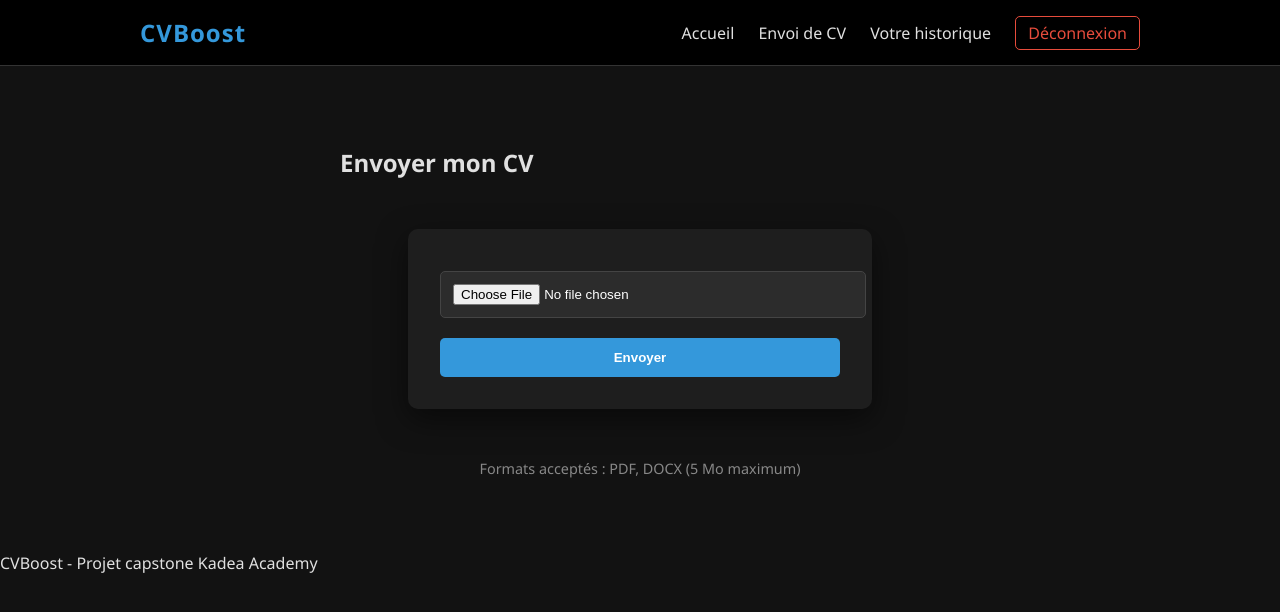
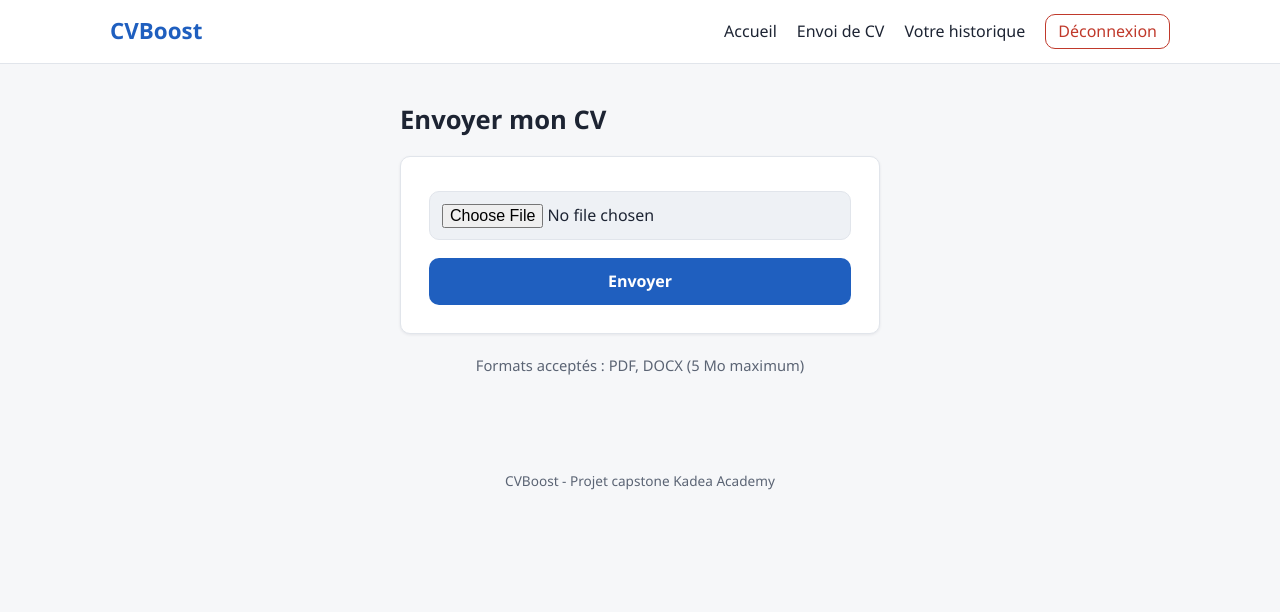
Before and after one commit to jason-bit-lang/cvboost_enterprise, a Flask app: page /upload in a window 1280 px wide. Shown: the top 612 px of the page. Run offline with Flask 3, Linux system fonts and the light colour scheme; the visitor is signed in with stand-in values (Sample User, id 1); some libraries are stand-ins or nearby versions.

Commit message:
Partie 4 : feuille de style reecrite avec des variables de couleur (theme A par defaut, en attente du choix)

```diff
--- a/app/static/style.css
+++ b/app/static/style.css
@@ -1,197 +1,188 @@
-/* Couleurs Variables */
+/* CVBoost - feuille de style unique.
+   Toutes les couleurs sont des variables : changer de theme = changer seulement le bloc :root. */
 :root {
-    --bg-dark: #121212;
-    --card-dark: #1e1e1e;
-    --text-main: #e0e0e0;
-    --accent: #3498db; /* Un bleu élégant */
-    --accent-hover: #2980b9;
+    --fond: #f6f7f9;          /* fond de la page */
+    --surface: #ffffff;       /* cartes, formulaires, menu */
+    --surface-2: #eef1f5;     /* champs, bulles du candidat */
+    --bordure: #e1e5eb;
+    --texte: #1d2433;
+    --texte-doux: #5b6474;    /* textes secondaires */
+    --accent: #1f5fbf;        /* boutons et liens */
+    --accent-fonce: #174a96;  /* survol des boutons */
+    --sur-accent: #ffffff;    /* texte ecrit sur un bouton */
+    --bulle-ia: #e8f0fb;      /* bulles de la recruteuse */
+    --succes: #1e7d4f;
+    --erreur: #c0392b;
+    --police: 'Segoe UI', system-ui, -apple-system, Roboto, sans-serif;
+    --police-titre: var(--police);
+    --rayon: 10px;
+    --ombre: 0 1px 3px rgba(20, 30, 50, 0.08);
+    --ombre-survol: 0 8px 20px rgba(20, 30, 50, 0.12);
 }
 
+/* Base */
+* { box-sizing: border-box; }
+
 body {
-    font-family: 'Segoe UI', Tahoma, Geneva, Verdana, sans-serif;
-    background-color: var(--bg-dark);
-    color: var(--text-main);
     margin: 0;
-    padding: 0;
+    font-family: var(--police);
+    background-color: var(--fond);
+    color: var(--texte);
+    line-height: 1.55;
 }
 
-/* Navigation (Inspiré de ta vidéo) */
+h1, h2, h3, h4 { font-family: var(--police-titre); line-height: 1.25; }
+h2 { font-size: 1.6rem; margin: 0 0 0.6rem; }
+a { color: var(--accent); }
+.discret { color: var(--texte-doux); font-size: 0.92rem; }
+
+/* Apparition douce de chaque page (desactivee si l'utilisateur prefere moins d'animations) */
+.container { animation: apparition 0.35s ease-out; }
+@keyframes apparition {
+    from { opacity: 0; transform: translateY(6px); }
+    to { opacity: 1; transform: none; }
+}
+@media (prefers-reduced-motion: reduce) {
+    * { animation: none !important; transition: none !important; }
+}
+
+/* Menu de navigation */
 nav {
-    background-color: #000;
-    padding: 1rem 0;
-    border-bottom: 1px solid #333;
+    background-color: var(--surface);
+    border-bottom: 1px solid var(--bordure);
+    position: sticky;
+    top: 0;
+    z-index: 10;
 }
 
 .nav-container {
     display: flex;
+    flex-wrap: wrap;
     justify-content: space-between;
     align-items: center;
-    max-width: 1000px; /* Selon ton tuto */
+    gap: 10px;
+    max-width: 1100px;
     margin: 0 auto;
-    padding: 0 20px;
+    padding: 14px 20px;
 }
 
 .nav-container strong {
-    font-size: 1.5rem;
-    color: var(--accent);
-    letter-spacing: 1px;
-}
-
-.menu a {
-    color: var(--text-main);
-    text-decoration: none;
-    margin-left: 20px;
-    font-weight: 500;
-    transition: color 0.3s;
-}
-
-.menu a:hover {
+    font-family: var(--police-titre);
+    font-size: 1.4rem;
     color: var(--accent);
 }
 
-/* Bouton spécial déconnexion */
-.logout-btn {
-    border: 1px solid #e74c3c;
-    padding: 5px 12px;
-    border-radius: 5px;
-    color: #e74c3c !important;
+.menu { display: flex; flex-wrap: wrap; gap: 6px 20px; align-items: center; }
+
+.menu a {
+    color: var(--texte);
+    text-decoration: none;
+    font-weight: 500;
+    transition: color 0.2s;
 }
 
-.logout-btn:hover {
-    background-color: #e74c3c;
-    color: white !important;
+.menu a:hover { color: var(--accent); }
+
+.logout-btn {
+    border: 1px solid var(--erreur);
+    padding: 4px 12px;
+    border-radius: var(--rayon);
+    color: var(--erreur) !important;
 }
 
-/* Style des formulaires (Sombre) */
-form {
-    background-color: var(--card-dark);
-    padding: 2rem;
-    border-radius: 10px;
-    max-width: 400px;
-    margin: 50px auto;
-    box-shadow: 0 10px 30px rgba(0,0,0,0.5);
+.logout-btn:hover { background-color: var(--erreur); color: #fff !important; }
+
+/* Conteneurs des pages */
+.form-container, .result-container, .history-container { max-width: 520px; margin: 40px auto; padding: 0 20px; }
+.page-large { max-width: 1100px; margin: 30px auto; padding: 0 20px; }
+
+.hero-section { max-width: 720px; margin: 80px auto; padding: 0 20px; text-align: center; }
+.hero-section h2 { font-size: 2.2rem; }
+.hero-section p { color: var(--texte-doux); font-size: 1.1rem; }
+
+/* Cartes : formulaires, offres, assistante */
+form, .offre-carte, .ia-card, .doc-info, .historique-ligne {
+    background-color: var(--surface);
+    border: 1px solid var(--bordure);
+    border-radius: var(--rayon);
+    box-shadow: var(--ombre);
 }
+
+form { padding: 28px; margin: 20px 0; }
+.doc-info { padding: 16px 20px; }
+.doc-info p { margin: 4px 0; }
+.ia-card { padding: 22px; margin: 20px 0; border-top: 4px solid var(--accent); }
+
+.offre-carte, .historique-ligne { padding: 16px 20px; margin: 14px 0; transition: transform 0.2s, box-shadow 0.2s; }
+.offre-carte:hover, .historique-ligne:hover { transform: translateY(-2px); box-shadow: var(--ombre-survol); }
+.offre-carte h3 { margin: 0 0 6px; }
+.offre-carte h3 a { text-decoration: none; }
+.offre-carte p { margin: 4px 0; }
+
+/* Champs et boutons */
+label { font-weight: 500; font-size: 0.95rem; }
 
 input[type="text"], input[type="email"], input[type="password"], input[type="file"] {
     width: 100%;
-    padding: 12px;
-    margin: 10px 0 20px 0;
-    background: #2c2c2c;
-    border: 1px solid #444;
-    color: white;
-    border-radius: 5px;
+    padding: 11px 12px;
+    margin: 6px 0 18px;
+    background-color: var(--surface-2);
+    border: 1px solid var(--bordure);
+    border-radius: var(--rayon);
+    color: var(--texte);
+    font: inherit;
+    transition: border-color 0.2s;
 }
 
-button {
-    width: 100%;
-    padding: 12px;
+input:focus { outline: none; border-color: var(--accent); }
+
+button, .btn, .btn-primary {
+    display: inline-block;
+    padding: 11px 20px;
     background-color: var(--accent);
+    color: var(--sur-accent);
     border: none;
-    color: white;
-    font-weight: bold;
+    border-radius: var(--rayon);
+    font: inherit;
+    font-weight: 600;
+    text-decoration: none;
     cursor: pointer;
-    border-radius: 5px;
+    transition: background-color 0.2s, transform 0.1s;
 }
 
-button:hover {
-    background-color: var(--accent-hover);
-}
-/* Styles spécifiques aux résultats et messages */
-.result-container, .form-container {
-    max-width: 600px;
-    margin: 40px auto;
-    padding: 20px;
-}
+button { width: 100%; }
+button:hover, .btn:hover, .btn-primary:hover { background-color: var(--accent-fonce); }
+button:active, .btn:active { transform: scale(0.98); }
+button:disabled { opacity: 0.55; cursor: wait; }
 
-.ia-card {
-    background-color: #252525;
-    border-left: 4px solid var(--accent);
-    padding: 20px;
-    margin: 20px 0;
-    border-radius: 5px;
-}
+.btn-secondary { display: inline-block; margin-top: 20px; color: var(--texte-doux); }
+.form-footer, .file-limits { text-align: center; color: var(--texte-doux); font-size: 0.92rem; }
 
-.badge {
-    background-color: var(--accent);
-    padding: 4px 10px;
-    border-radius: 12px;
-    font-size: 0.8rem;
-}
+/* Messages flash : couleur melangee avec la surface pour rester douce */
+.flash { max-width: 600px; margin: 20px auto 0; padding: 12px 16px; border-radius: var(--rayon); border-left: 4px solid; }
+.flash.success { border-color: var(--succes); background-color: color-mix(in srgb, var(--succes) 12%, var(--surface)); }
+.flash.danger { border-color: var(--erreur); background-color: color-mix(in srgb, var(--erreur) 12%, var(--surface)); }
+.flash.info { border-color: var(--accent); background-color: color-mix(in srgb, var(--accent) 12%, var(--surface)); }
 
-.form-footer, .file-limits {
-    text-align: center;
-    margin-top: 15px;
-    font-size: 0.9rem;
-    color: #888;
-}
-
-.btn-secondary {
-    color: var(--text-main);
-    text-decoration: none;
-    display: inline-block;
-    margin-top: 20px;
-}
-/* Messages flash : vert = succes, rouge = erreur, bleu = information */
-.flash {
-    max-width: 600px;
-    margin: 20px auto 0;
-    padding: 12px 16px;
-    border-radius: 5px;
-}
-
-.flash.success { background-color: #1e4620; color: #c8e6c9; }
-.flash.danger { background-color: #5c1f1f; color: #ffcdd2; }
-.flash.info { background-color: #1a3a52; color: #bbdefb; }
-
-/* Partie 3 : offres et assistante DRH (le design complet viendra dans la partie 4) */
-.page-large {
-    max-width: 1100px;
-    margin: 30px auto;
-    padding: 0 20px;
-}
-
-.deux-colonnes {
-    display: grid;
-    grid-template-columns: 3fr 2fr;
-    gap: 30px;
-    align-items: start;
-}
-
+/* Page d'une offre : annonce a gauche, assistante a droite */
+.deux-colonnes { display: grid; grid-template-columns: 3fr 2fr; gap: 30px; align-items: start; }
 @media (max-width: 800px) {
     .deux-colonnes { grid-template-columns: 1fr; }
 }
+.description { white-space: pre-line; line-height: 1.6; }
 
-.offre-carte {
-    background-color: var(--card-dark);
-    padding: 15px 20px;
-    margin: 15px 0;
-    border-radius: 8px;
-}
+/* Assistante DRH */
+#entretien { position: sticky; top: 80px; }
+#entretien button { margin-top: 10px; }
+#entretien h4 { margin: 16px 0 4px; }
+.compatibilite strong { font-size: 1.5rem; color: var(--accent); }
+#conversation { max-height: 320px; overflow-y: auto; }
+.bulle { padding: 10px 12px; border-radius: var(--rayon); margin: 8px 0; animation: apparition 0.25s ease-out; }
+.bulle.assistante { background-color: var(--bulle-ia); }
+.bulle.candidat { background-color: var(--surface-2); margin-left: 30px; }
+.boutons { display: flex; gap: 10px; }
 
-.offre-carte h3 { margin: 0 0 8px; }
-.offre-carte a, article a { color: var(--accent); }
-.discret { color: #999; font-size: 0.9rem; }
-.description { white-space: pre-line; line-height: 1.5; }
+footer { text-align: center; color: var(--texte-doux); font-size: 0.85rem; padding: 40px 20px 20px; }
 
-.btn {
-    display: inline-block;
-    padding: 10px 18px;
-    background-color: var(--accent);
-    color: white;
-    text-decoration: none;
-    border-radius: 5px;
-    font-weight: bold;
-}
-
-.btn:hover { background-color: var(--accent-hover); }
-
-#entretien { position: sticky; top: 20px; }
-.compatibilite strong { font-size: 1.4rem; color: var(--accent); }
-.bulle { padding: 10px 12px; border-radius: 8px; margin: 8px 0; }
-.bulle.assistante { background-color: #1a3a52; }
-.bulle.candidat { background-color: #2c2c2c; margin-left: 30px; }
-
-#entretien button { margin-top: 10px; }
-.boutons { display: flex; gap: 10px; }
 /* L'attribut hidden (utilise par entretien.js) doit toujours masquer, meme avec un display: flex */
 [hidden] { display: none !important; }
```
Also changed, not shown: app/templates/history.html (+4 -4 lines).
